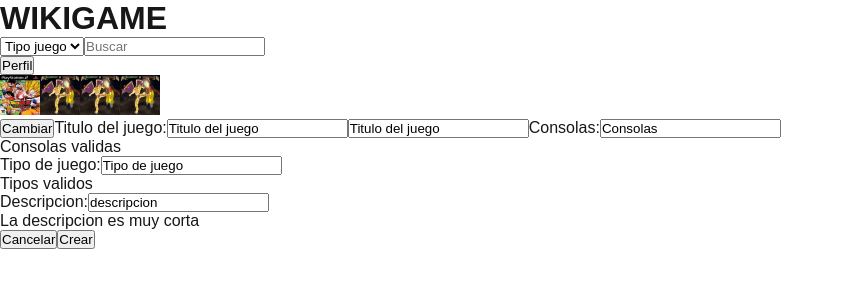
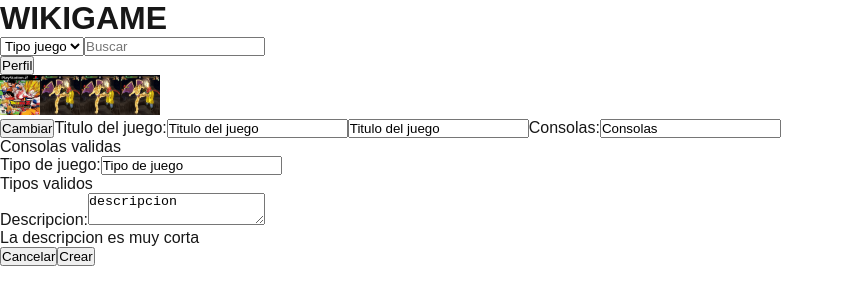
Before and after one commit to Franchescoz/wikigame, a Next.js app: page /CrearJuego in a window 1280 px wide. Shown: the top 304 px of the page, without its empty margins (0-844 px from the left). Built offline with nearby package versions, Linux system fonts and the light colour scheme.

Commit message:
Corregido con validacion 2.0

```diff
--- a/src/app/CrearJuego/CrearJuego.js
+++ b/src/app/CrearJuego/CrearJuego.js
@@ -29,7 +29,7 @@ export default function CrearVistaJuego() {
                     <input type="text" placeholder="Tipo de juego" value={tipo} onChange={(e)=> setTipo(e.target.value)}required/>
                     <p>{tipo.length>4?"Tipos validos":"No tiene tipos"}</p>
                     <label>Descripcion:</label>
-                    <input type="text" placeholder="Descripcion" value={descripcion} onChange={(e)=> setDescripcion(e.target.value)}required minLength={20}/>
+                    <textarea type="text" placeholder="Descripcion" value={descripcion} onChange={(e)=> setDescripcion(e.target.value)}required minLength={20}/>
                     <p>{descripcion.length>19?"Descripcion valida":"La descripcion es muy corta"}</p>
                     <button>Cancelar</button>
                     <button>Crear</button>
--- a/src/app/VistaJuego/VistaJuego.js
+++ b/src/app/VistaJuego/VistaJuego.js
@@ -44,7 +44,7 @@ export default function VistaJuego() {
         <input type="text" value={tipo} onChange={(e) => setTipo(e.target.value)} required/>
         <p>{tipo.length>4?"Tipos validos":"No tiene tipos"}</p>
         <label>Descripcion:</label>
-        <input value={descripcion} onChange={(e) => setDescripcion(e.target.value)} required minLength={20}/>
+        <textarea value={descripcion} onChange={(e) => setDescripcion(e.target.value)} required minLength={20}/>
         <p>{descripcion.length>19?"Descripcion valida":"La descripcion es muy corta"}</p>
         <button onClick={cancelarEdicion}>Cancelar</button>
         <button type="submit">Guardar</button>
@@ -65,7 +65,7 @@ export default function VistaJuego() {
                     <p>Consolas :{consolas}</p>
                     <p >Tipo de juego :{tipo}</p>
 
-                    <textarea value={descripcion} readOnly>Descripción de ejemplo</textarea>
+                    <textarea value={descripcion} readOnly></textarea>
                     <button>Favorito</button>
 
         </div>
```
